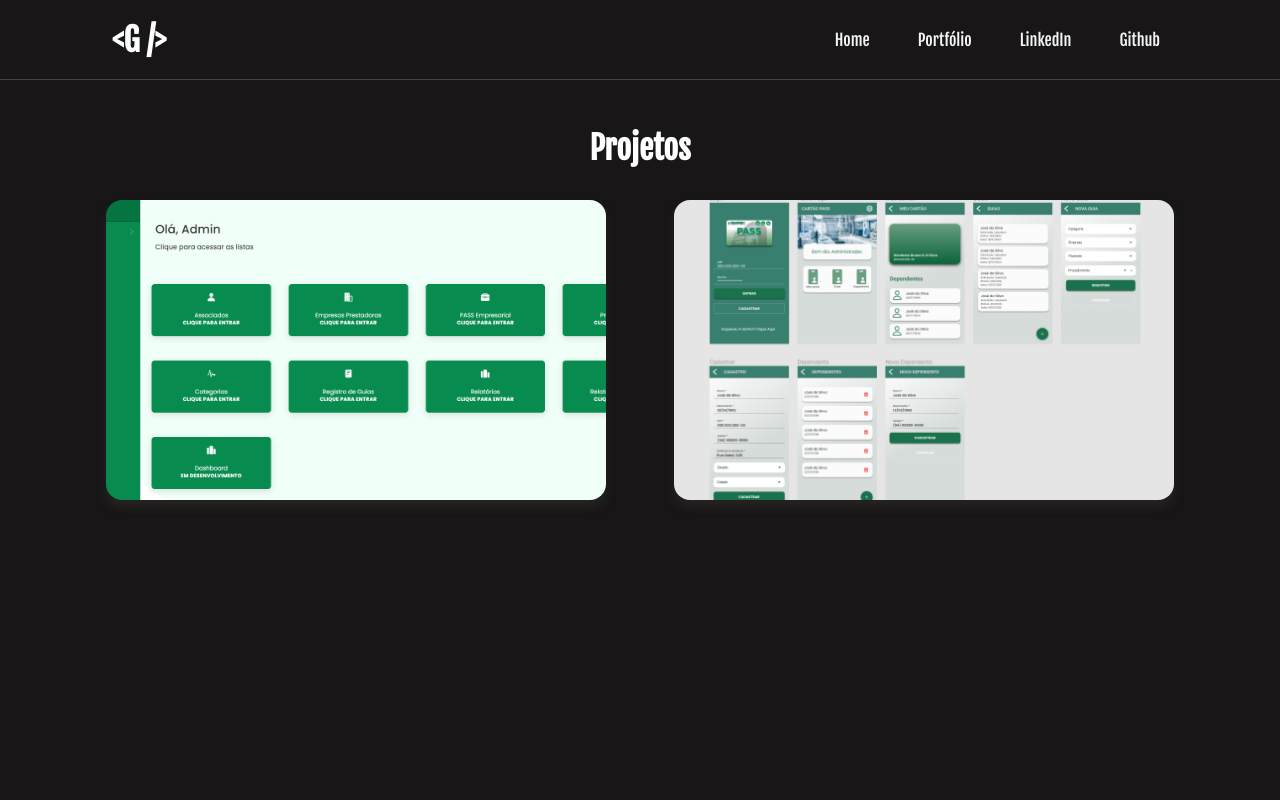
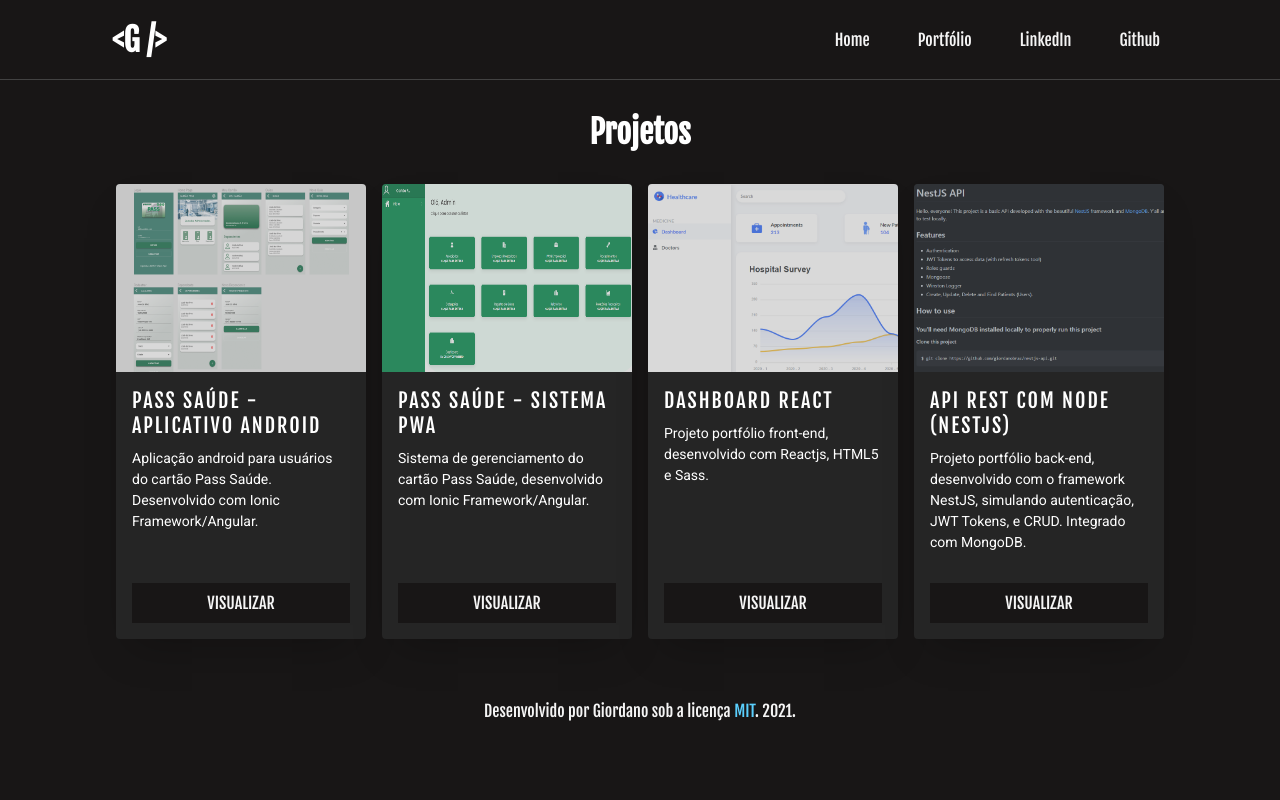
Before and after one commit to giordanobraz/my-personal-website, a Next.js app: page /portfolio in a window 1280 px wide. Shown: the top 800 px of the page. Built offline with nearby package versions, Linux system fonts and the light colour scheme.

Commit message:
new elements to portfolio page

```diff
--- a/src/pages/_document.tsx
+++ b/src/pages/_document.tsx
@@ -1,5 +1,5 @@
 // eslint-disable-next-line @next/next/no-document-import-in-page
-import Document, { Head, Html, Main, NextScript } from 'next/document';
+import Document, { Head, Html, Main, NextScript } from "next/document";
 import React from "react";
 
 class MyDocument extends Document {
@@ -12,6 +12,10 @@
             href="https://fonts.googleapis.com/css2?family=Fjalla+One&display=swap"
             rel="stylesheet"
           />
+          <link
+            href="https://fonts.googleapis.com/css2?family=Roboto&display=swap"
+            rel="stylesheet"
+          ></link>
         </Head>
         <body>
           <Main />
--- a/src/pages/home.module.scss
+++ b/src/pages/home.module.scss
@@ -1,14 +1,23 @@
-.container {
-  max-width: 1120px;
-  margin: 0 auto;
-  padding: 0 2rem;
-  height: calc(100vh - 5rem);
+.home_page {
   display: flex;
   align-items: center;
   justify-content: space-between;
+  height: calc(100vh - 5rem);
+}
 
 .hero {
-    max-width: 700px;
+  display: flex;
+  margin: 0 auto;
+  gap: 1rem;
+  justify-content: center;
+  align-items: center;
+  flex-flow: row wrap;
+}
+
+.greetings {
+  max-width: 550px;
+  display: flex;
+  flex-flow: column nowrap;
 
   h1 {
     font-size: 4.5rem;
@@ -22,7 +31,18 @@
     line-height: 2.25rem;
     margin-top: 1.5rem;
   }
+
+  @media (min-width: 768px) {
+    text-align: center;
   }
+
+  @media (min-width: 880px) {
+    text-align: left;
+  }
+}
+
+.image {
+  width: 250px;
 }
 
 .pageNotFound {
@@ -51,16 +71,7 @@
 
 @media screen {
   @media (max-width: 767px) {
-    .container {
-      display: flex;
-      flex-direction: column;
-      justify-content: center;
-      align-items: center;
-      height: auto;
-
     .hero {
-        max-width: 80%;
-
       h1 {
         font-size: 2.5rem;
         line-height: normal;
@@ -75,4 +86,3 @@
     }
   }
 }
-}
--- /dev/null
+++ b/src/pages/portfolio/data.ts
@@ -0,0 +1,31 @@
+import imgAppPass from "../../../public/images/app_pass_saude.png";
+import imgPass from "../../../public/images/cartaopasscombr.png";
+import imgDashboard from "../../../public/images/dashboard_react.png";
+import imgApi from "../../../public/images/nest_api.png";
+
+export const projects = [
+  {
+    image: imgAppPass,
+    title: "Pass Saúde - Aplicativo Android",
+    info: "Aplicação android para usuários do cartão Pass Saúde. Desenvolvido com Ionic Framework/Angular.",
+    link: "https://www.figma.com/file/OVz1a2zOPbB1IlPvcZtQqF/Aplicativo-Pass-Cass?node-id=0%3A1",
+  },
+  {
+    image: imgPass,
+    title: "Pass Saúde - Sistema PWA",
+    info: "Sistema de gerenciamento do cartão Pass Saúde, desenvolvido com Ionic Framework/Angular.",
+    link: "https://cartaopass.com.br/",
+  },
+  {
+    image: imgDashboard,
+    title: "Dashboard React",
+    info: "Projeto portfólio front-end, desenvolvido com Reactjs, HTML5 e Sass.",
+    link: "https://dashboard-react.pages.dev/",
+  },
+  {
+    image: imgApi,
+    title: "API REST com Node (NestJS)",
+    info: "Projeto portfólio back-end, desenvolvido com o framework NestJS, simulando autenticação, JWT Tokens, e CRUD. Integrado com MongoDB.",
+    link: "https://dashboard-react.pages.dev/",
+  },
+];
--- a/src/pages/portfolio/index.module.scss
+++ b/src/pages/portfolio/index.module.scss
@@ -1,112 +1,83 @@
-.container {
-  height: 100vh;
-  max-width: 1120px;
-  margin: 3rem auto;
+.portfolio_page {
+  display: flex;
+  flex-flow: column;
+  align-items: center;
+}
 
-  h1 {
-    text-align: center;
-  }
+.page_title {
+  margin-top: 2rem;
 }
 
 .cards {
   display: flex;
-  flex-flow: row wrap;
-  justify-content: space-around;
-  margin: 2rem auto;
+  flex-wrap: nowrap;
+  list-style: none;
+  margin: 2rem;
+  padding: 0;
   gap: 1rem;
+
+  @media (max-width: 1080px) {
+    display: flex;
+    flex-flow: row wrap;
+    justify-content: center;
+  }
 }
 
 .card {
-  width: 500px;
-  height: 300px;
-  border-radius: 15px;
-  padding: 1.5rem;
-  position: relative;
+  background-color: rgb(37, 37, 37);
+  border-radius: 0.25rem;
+  box-shadow: 0 20px 40px -14px rgba(0, 0, 0, 0.25);
   display: flex;
-  align-items: flex-end;
-  transition: 0.4s ease-out;
-  box-shadow: 0px 7px 10px rgba(rgb(49, 44, 44), 0.6);
-
+  flex-direction: column;
+  overflow: hidden;
+  max-width: 250px;
   &:hover {
-    transform: translateY(20px);
-    &:before {
-      opacity: 1;
-    }
-    .info {
-      opacity: 1;
-      transform: translateY(0px);
-    }
-  }
-
-  &:before {
-    content: "";
-    position: absolute;
-    top: 0;
-    left: 0;
-    display: block;
-    width: 100%;
-    height: 100%;
-    border-radius: 1rem;
-    background: rgba(black, 0.8);
-    z-index: 2;
-    transition: 0.5s;
-    opacity: 0;
-  }
-
-  .img {
-    position: absolute;
-    top: 0;
-    left: 0;
-    border-radius: 1rem;
-    object-fit: cover;
-  }
-
-  .info {
-    position: relative;
-    z-index: 3;
-    color: white;
-    opacity: 0;
-    transform: translateY(30px);
-    transition: 0.5s;
-
-    h1 {
-      text-align: start;
-      margin: 0px;
-    }
-
-    p {
-      letter-spacing: 1px;
-      font-size: 15px;
-      margin-top: 8px;
-    }
-
-    button {
-      padding: 0.6rem;
-      outline: none;
-      border: none;
-      border-radius: 3px;
-      background: white;
-      color: black;
-      font-weight: bold;
-      cursor: pointer;
-      transition: 0.4s ease;
-      margin-top: 7px;
-      &:hover {
-        background: dodgerblue;
-        color: white;
-      }
+    .image_card {
+      filter: contrast(100%);
     }
   }
 }
 
-@media screen {
-  @media (max-width: 767px) {
-    .card {
-      max-width: 80%;
-      height: auto;
-      &:hover {
-        transform: translateY(5px);
-      }
-    }
+.image_card {
+  object-fit: fill;
+  filter: contrast(70%);
+  overflow: hidden;
+  transition: filter 0.5s cubic-bezier(0.43, 0.41, 0.22, 0.91);
+}
+
+.card_content {
+  display: flex;
+  flex: 1 1 auto;
+  flex-direction: column;
+  padding: 1rem;
+  gap: 10px;
+}
+
+.card_title {
+  font-size: 1.25rem;
+  font-weight: 300;
+  letter-spacing: 2px;
+  text-transform: uppercase;
+}
+
+.card_text {
+  flex: 1 1 auto;
+  font-family: "Roboto", sans-serif;
+  font-size: 0.875rem;
+  line-height: 1.5;
+  margin-bottom: 1.25rem;
+}
+
+.card_button {
+  color: whitesmoke;
+  padding: 10px;
+  border: none;
+  text-align: center;
+  text-transform: uppercase;
+  background: #181616;
+  transition: 0.5s;
+  &:hover {
+    color: #181616;
+    background-color: whitesmoke;
   }
 }
--- a/src/pages/portfolio/index.tsx
+++ b/src/pages/portfolio/index.tsx
@@ -1,9 +1,8 @@
 // eslint-disable-next-line @next/next/no-document-import-in-page
-import Head from 'next/head';
-import Image from 'next/image';
-import imgAppPass from '../../../public/images/app_pass_saude.png';
-import imgPass from '../../../public/images/cartaopasscombr.png';
-import styles from './index.module.scss';
+import Head from "next/head";
+import Image from "next/image";
+import { projects } from "./data";
+import styles from "./index.module.scss";
 
 export default function PortfolioPage() {
   return (
@@ -11,33 +10,30 @@
       <Head>
         <title>Giordano Bruno - Portfólio</title>
       </Head>
-            <main className={styles.container}>
+      <main id="container" className={styles.portfolio_page}>
+        <div className={styles.page_title}>
           <h1>Projetos</h1>
+        </div>
         <section className={styles.cards}>
-                    <div className={styles.card}>
-                        <Image src={imgPass} alt="Sistema Pass Saúde" layout='fill' className={styles.img} />
-                        <div className={styles.info}>
-                            <h1>Pass Saúde</h1>
-                            <p>Sistema de gerenciamento do cartão Pass Saúde, desenvolvido com Ionic Framework/Angular.</p>
-                            <button>
-                                <a href="https://cartaopass.com.br/" target='_blank' rel="noreferrer">
-                                    Abrir Site
+          {projects.map((project, index) => (
+            <div key={index} className={styles.card}>
+              <Image
+                className={styles.image_card}
+                src={project.image}
+                alt={project.title}
+                width={800}
+                height={600}
+              />
+
+              <div className={styles.card_content}>
+                <div className={styles.card_title}>{project.title}</div>
+                <p className={styles.card_text}>{project.info}</p>
+                <a className={styles.card_button} href="" target="_blank">
+                  Visualizar
                 </a>
-                            </button>
               </div>
             </div>
-                    <div className={styles.card}>
-                        <Image src={imgAppPass} alt="Aplicativo Pass Saúde" layout='fill' className={styles.img} />
-                        <div className={styles.info}>
-                            <h1>Pass Saúde - App</h1>
-                            <p>Aplicação android para usuários do cartão Pass Saúde. Desenvolvido com Ionic Framework/Angular.</p>
-                            <button>
-                                <a href="https://www.figma.com/file/OVz1a2zOPbB1IlPvcZtQqF/Aplicativo-Pass-Cass?node-id=0%3A1" target='_blank' rel="noreferrer">
-                                    Abrir Projeto
-                                </a>
-                            </button>
-                        </div>
-                    </div>
+          ))}
         </section>
       </main>
     </>
--- a/src/styles/globals.scss
+++ b/src/styles/globals.scss
@@ -35,3 +35,17 @@
   color: inherit;
   text-decoration: none;
 }
+
+#container {
+  max-width: 1400px;
+  margin: 0 auto;
+  padding: 0 2rem;
+
+  @media (max-width: 767px) {
+    display: flex;
+    flex-direction: column;
+    justify-content: center;
+    align-items: center;
+    height: auto;
+  }
+}
```
Also changed, not shown: src/pages/index.tsx (+16 -12 lines), public/images/dashboard_react.png (added), public/images/nest_api.png (added). Lines whose indentation alone changed are shown as unchanged.
